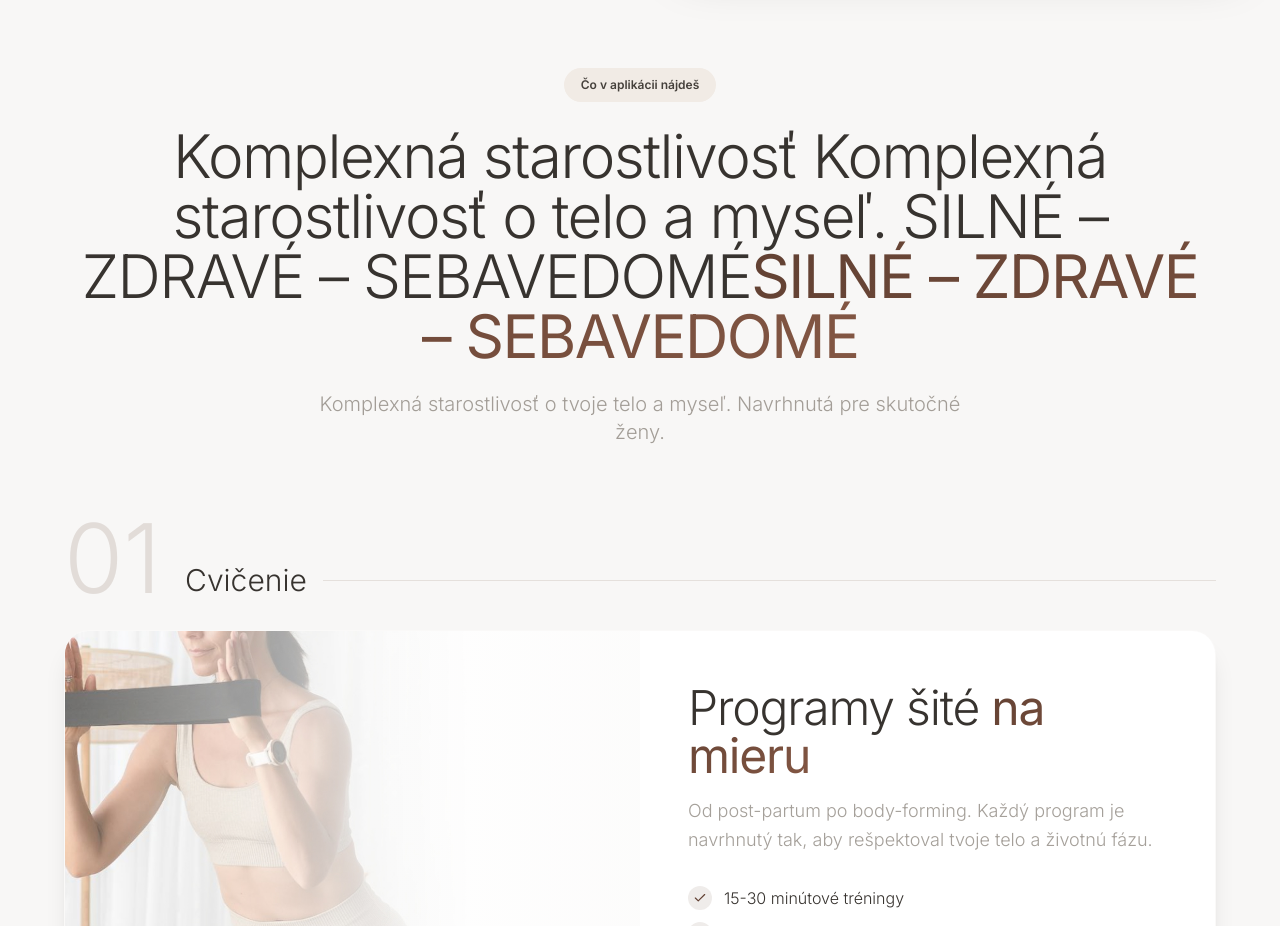
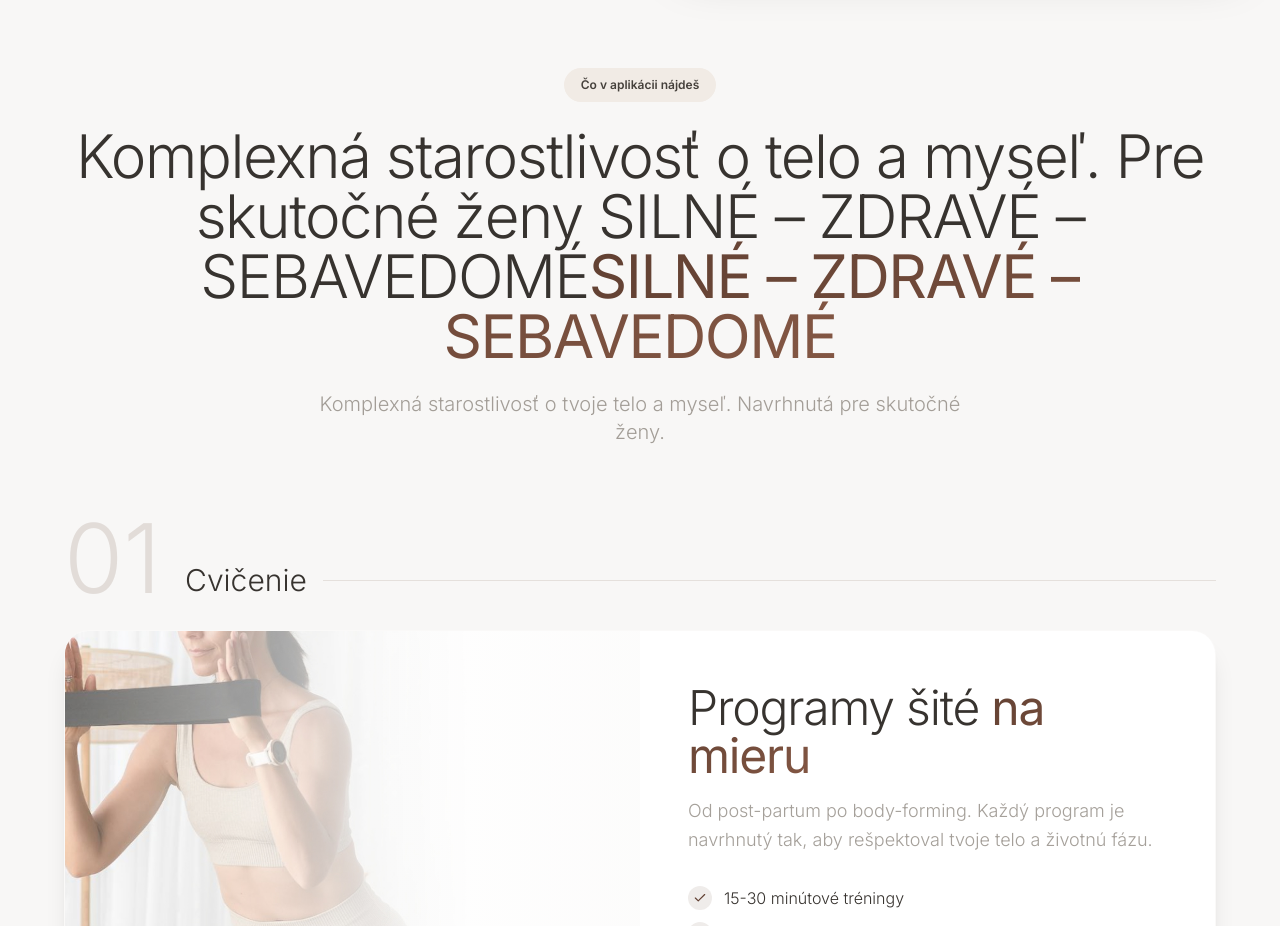
Before and after one commit to NeoMeOfficial/neome_web, a React (Vite) app: page /o-aplikacii in a window 1280 px wide. Shown: the part 940-1866 px from the top of the page. Built offline with nearby package versions, Linux system fonts and the light colour scheme; no server answers; the database is empty; the HTML template or start-up script is replaced by a standard one.

Commit message:
Visual edit in Lovable
Edited UI in Lovable

```diff
--- a/src/components/AppOverview.tsx
+++ b/src/components/AppOverview.tsx
@@ -109,7 +109,7 @@ export const AppOverview = () => {
             Čo v aplikácii nájdeš
           </Badge>
           <h2 className="text-4xl md:text-6xl font-light mb-6">Komplexná starostlivosť
-Komplexná starostlivosť o telo a myseľ.
+o telo a myseľ. Pre skutočné ženy
 
 SILNÉ – ZDRAVÉ – SEBAVEDOMÉ<span className="gradient-text font-normal">SILNÉ – ZDRAVÉ – SEBAVEDOMÉ</span>
           </h2>
```
